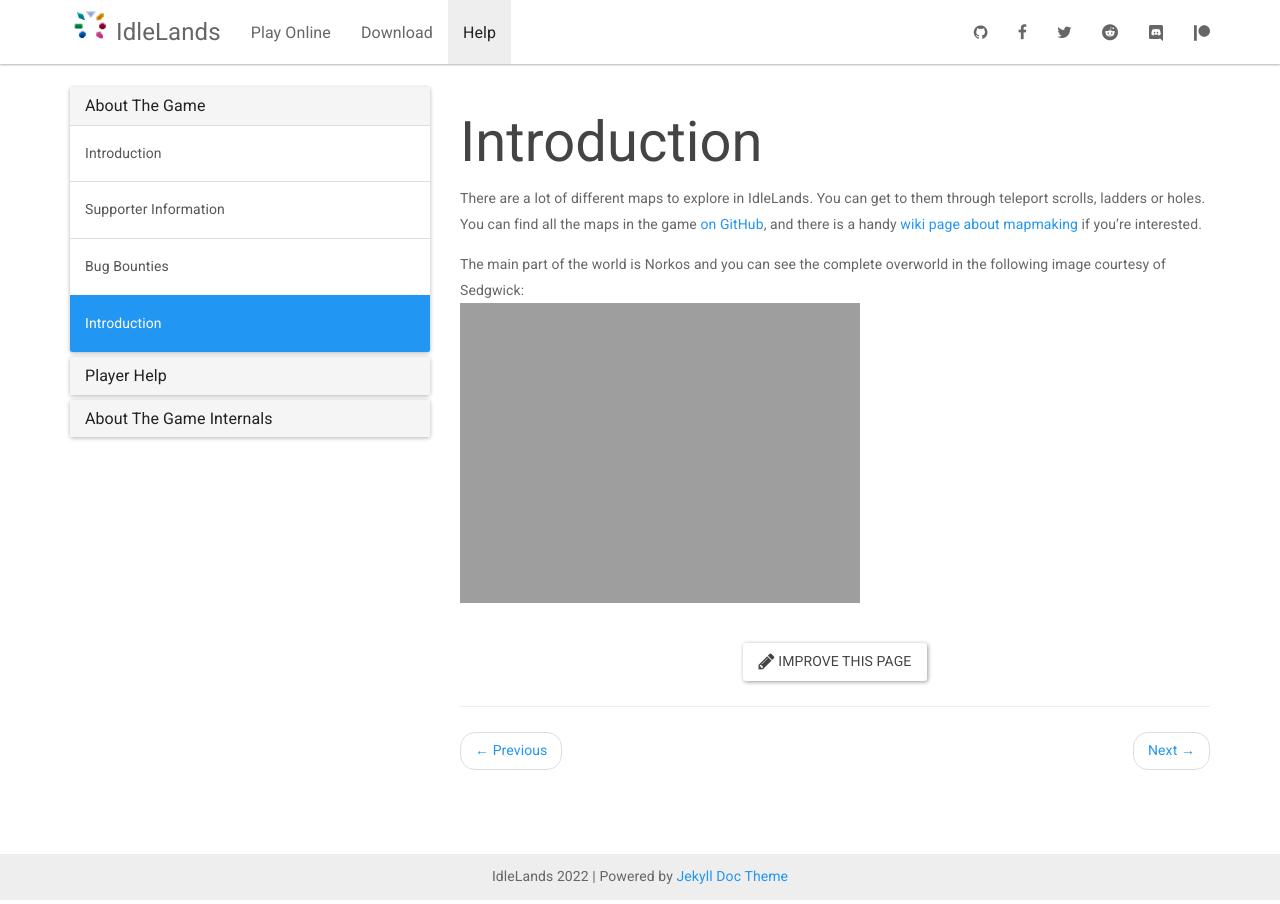
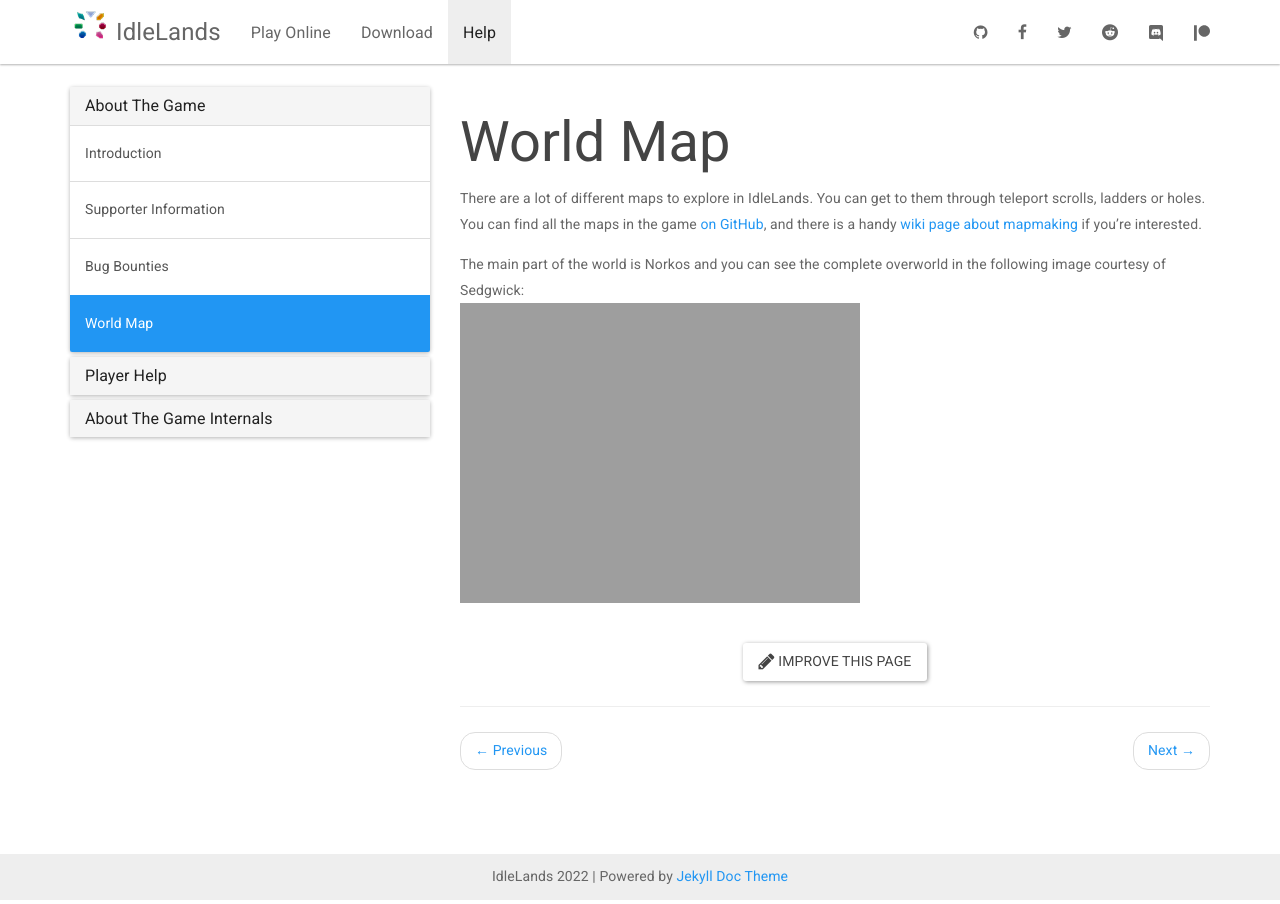
Before and after one commit to IdleLands/idlelands.github.io, a Jekyll site: the page built from _docs/help/world-map.md, in a window 1280 px wide. Built offline with Jekyll 4.4.1, drawn with Linux system fonts in a browser that asks for light colours; nearby versions of some CDN libraries.

Commit message:
Fixed world map title

```diff
--- a/_docs/help/world-map.md
+++ b/_docs/help/world-map.md
@@ -1,5 +1,5 @@
 ---
-title: Introduction
+title: World Map
 permalink: /docs/world-map/
 redirect_from: /docs/index.html
 ---
```
